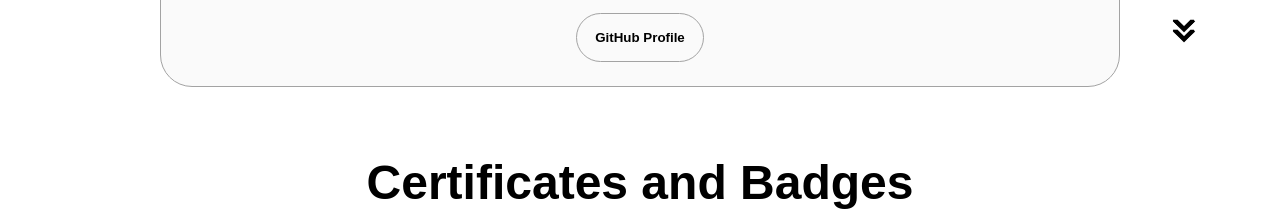
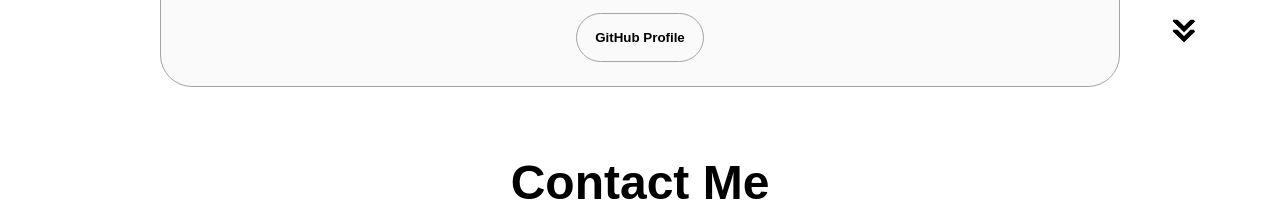
Before and after one commit to user11425/profile, a plain HTML site: page index.html in a window 1280 px wide. Shown: the part 3917-4136 px from the top of the page. Drawn offline with nearby package versions, Linux system fonts and the light colour scheme.

Commit message:
Update index.html

```diff
--- a/index.html
+++ b/index.html
@@ -429,7 +429,7 @@
     </section>
     <section id="contact">
       <p class="section__text__p1"><br><br></p>
-      <h1 class="title">Certificates and Badges</h1>
+
 
 
 
```
